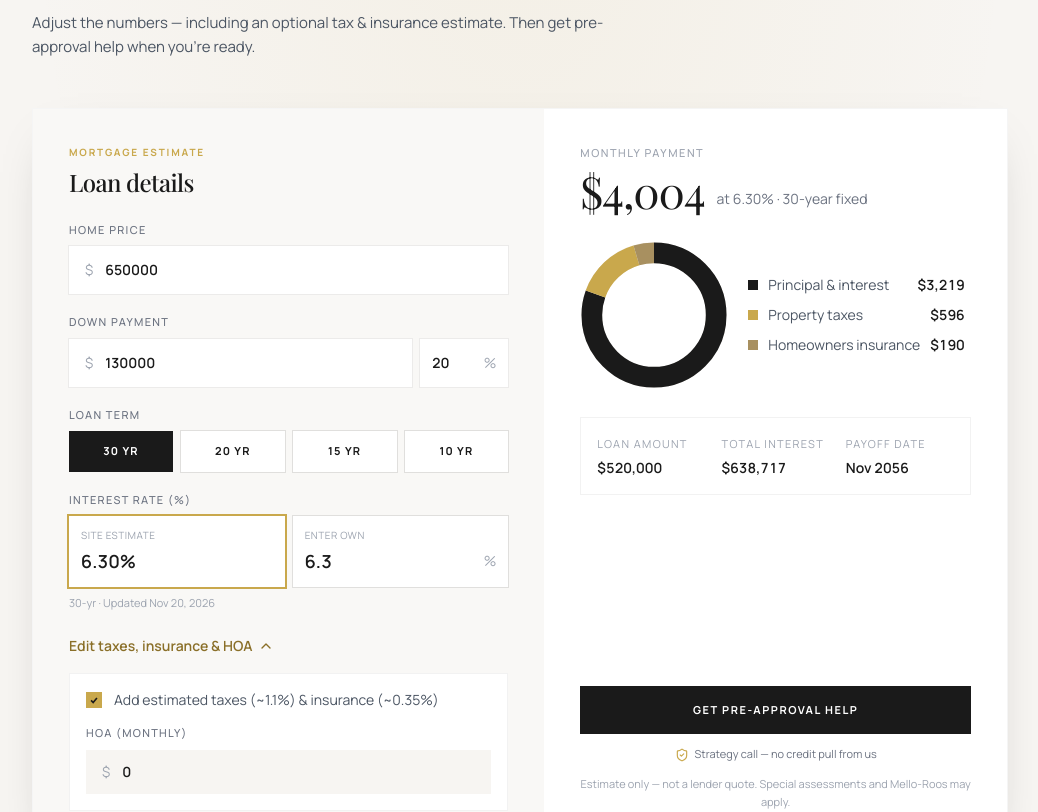
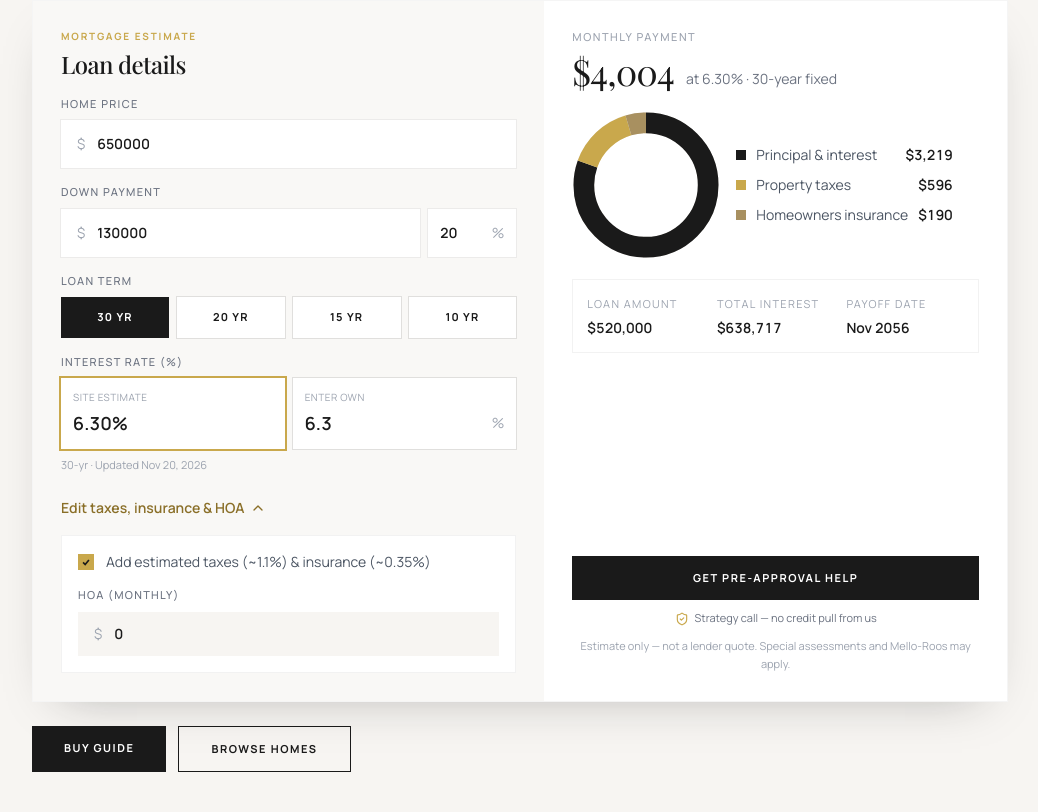
Before and after one commit to aaroncervantes/cervantes-realty-website-facelift, a React (Vite) app: page /calculator in a window 1280 px wide. Shown: the part 304-1116 px from the top of the page, without its empty margins (120-1158 px from the left). Built offline with nearby package versions, Linux system fonts and the light colour scheme; the HTML template or start-up script is replaced by a standard one; a web font is replaced by a local one.

Commit message:
Tighten calculator page — cut dead space above the tool (#18)
Shorter hero stack, smaller type, denser card padding so the estimate
sits in the first viewport instead of under a cream void.

Co-authored-by: Admin <aaroncervantes@users.noreply.github.com>

```diff
--- a/src/components/site/MortgageCalculator.tsx
+++ b/src/components/site/MortgageCalculator.tsx
@@ -192,15 +192,15 @@ export function MortgageCalculator({
       : "overflow-hidden border border-black/[0.04] bg-white shadow-[0_18px_50px_-28px_rgba(26,26,26,0.35)]";
 
   const inputs = (
-    <div className={isPage ? "bg-[#f7f5f2]/70 p-7 md:p-9" : ""}>
-      <div className="mb-6 flex items-start justify-between gap-4">
+    <div className={isPage ? "bg-[#f7f5f2]/70 p-5 md:p-7" : ""}>
+      <div className="mb-4 flex items-start justify-between gap-4">
         <div>
-          <p className="text-[10px] font-bold uppercase tracking-[0.18em] text-[#c9a84c] mb-1.5">
+          <p className="text-[10px] font-bold uppercase tracking-[0.18em] text-[#c9a84c] mb-1">
             {t.mortgageEstimate}
           </p>
           <h3
             className={`font-serif font-medium tracking-tight text-[#1a1a1a] ${
-              isCompact ? "text-xl" : isPage ? "text-2xl" : "text-2xl md:text-[1.75rem]"
+              isCompact ? "text-xl" : isPage ? "text-xl md:text-2xl" : "text-2xl md:text-[1.75rem]"
             }`}
           >
             {isPage ? t.loanDetails : title ?? t.estimatePayment}
@@ -216,7 +216,7 @@ export function MortgageCalculator({
         )}
       </div>
 
-      <div className={`grid gap-5 ${isCompact ? "grid-cols-1" : ""}`}>
+      <div className={`grid gap-4 ${isCompact ? "grid-cols-1" : ""}`}>
         <label className="block">
           <FieldLabel>{t.homePrice}</FieldLabel>
           <div className="mt-2 flex items-center bg-white ring-1 ring-black/5 focus-within:ring-[#c9a84c]/70">
@@ -403,15 +403,15 @@ export function MortgageCalculator({
   );
 
   const results = (
-    <div className={isPage ? "p-7 md:p-9 flex flex-col h-full" : "mt-8 border-t border-black/[0.06] pt-8"}>
-      <p className="text-[11px] font-medium uppercase tracking-[0.14em] text-gray-400 mb-2">
+    <div className={isPage ? "p-5 md:p-7 flex flex-col h-full" : "mt-6 border-t border-black/[0.06] pt-6"}>
+      <p className="text-[11px] font-medium uppercase tracking-[0.14em] text-gray-400 mb-1.5">
         {t.monthlyPaymentLabel}
       </p>
       <div className="flex flex-wrap items-end gap-x-3 gap-y-1">
-        <p className="font-serif text-4xl md:text-[2.75rem] leading-none tracking-tight tabular-nums text-[#1a1a1a]">
+        <p className="font-serif text-3xl md:text-4xl leading-none tracking-tight tabular-nums text-[#1a1a1a]">
           {formatCurrency(monthly)}
         </p>
-        <p className="pb-1 text-sm text-gray-500">
+        <p className="pb-0.5 text-sm text-gray-500">
           {fill(t.atRateTerm, {
             rate: rate.toFixed(2),
             term: termYears,
@@ -419,7 +419,7 @@ export function MortgageCalculator({
         </p>
       </div>
 
-      <div className="mt-7 flex items-center gap-5">
+      <div className="mt-5 flex items-center gap-4">
         <PaymentDonut segments={segments} size={isSidebar ? 120 : 148} />
         <ul className="space-y-2.5 text-sm min-w-0">
           <li className="flex items-center gap-2.5">
@@ -483,7 +483,7 @@ export function MortgageCalculator({
         </ul>
       </div>
 
-      <dl className="mt-7 grid grid-cols-1 sm:grid-cols-3 gap-4 border border-black/5 p-4 text-sm">
+      <dl className="mt-5 grid grid-cols-1 sm:grid-cols-3 gap-3 border border-black/5 p-3.5 text-sm">
         <div>
           <dt className="text-[11px] uppercase tracking-[0.12em] text-gray-400">
             {t.loanAmount}
@@ -508,13 +508,13 @@ export function MortgageCalculator({
         </div>
       </dl>
 
-      <div className={`mt-auto ${isPage ? "pt-8" : "pt-6"} space-y-3`}>
+      <div className={`mt-auto ${isPage ? "pt-5" : "pt-5"} space-y-2.5`}>
         {showPreapproval && (
           <a
             href={buyTypeform("calculator")}
             target="_blank"
             rel="noopener noreferrer"
-            className="flex w-full items-center justify-center bg-[#1a1a1a] px-6 py-4 text-[11px] font-bold uppercase tracking-[0.14em] text-white transition-colors hover:bg-[#c9a84c]"
+            className="flex w-full items-center justify-center bg-[#1a1a1a] px-6 py-3.5 text-[11px] font-bold uppercase tracking-[0.14em] text-white transition-colors hover:bg-[#c9a84c]"
           >
             {t.getMyRateCta}
           </a>
--- a/src/pages/Calculator.tsx
+++ b/src/pages/Calculator.tsx
@@ -11,34 +11,36 @@ const Calculator = () => {
   return (
     <div className="min-h-screen bg-[#f7f5f2] text-[#1a1a1a]">
       <SiteHeader />
-      <section className="relative overflow-hidden py-16 md:py-24">
+      <section className="relative overflow-hidden pt-8 pb-12 md:pt-10 md:pb-16">
         <div
           aria-hidden
-          className="pointer-events-none absolute inset-0 bg-[radial-gradient(ellipse_at_top,_rgba(201,168,76,0.08),_transparent_55%)]"
+          className="pointer-events-none absolute inset-0 bg-[radial-gradient(ellipse_at_top,_rgba(201,168,76,0.07),_transparent_50%)]"
         />
         <div className="container relative mx-auto px-6 max-w-5xl">
-          <p className="text-[10px] uppercase tracking-[0.18em] text-[#c9a84c] font-bold mb-3 animate-[cr-fadeup_0.6s_ease-out_both]">
+          <div className="mb-5 md:mb-6 max-w-2xl">
+            <p className="text-[10px] uppercase tracking-[0.18em] text-[#c9a84c] font-bold mb-2">
               {t.calcEyebrow}
             </p>
-          <h1 className="font-serif text-4xl md:text-6xl tracking-tight mb-5 animate-[cr-fadeup_0.7s_ease-out_both]">
+            <h1 className="font-serif text-3xl md:text-5xl tracking-tight mb-2">
               {t.calcTitle}
             </h1>
-          <p className="text-gray-600 mb-12 max-w-xl text-[15px] leading-relaxed animate-[cr-fadeup_0.7s_ease-out_both]">
+            <p className="text-gray-600 text-sm md:text-[15px] leading-relaxed">
               {t.calcLead}
             </p>
-          <div className="animate-[cr-fadeup_1.1s_ease-out_both]">
+          </div>
+
           <MortgageCalculator variant="page" showPreapproval />
-          </div>
-          <div className="mt-12 flex flex-col sm:flex-row gap-3">
+
+          <div className="mt-6 flex flex-col sm:flex-row gap-3">
             <Link
               to="/buy"
-              className="bg-[#1a1a1a] text-white px-8 py-4 text-[11px] font-bold uppercase tracking-[0.14em] text-center hover:bg-[#c9a84c] transition-colors"
+              className="bg-[#1a1a1a] text-white px-8 py-3.5 text-[11px] font-bold uppercase tracking-[0.14em] text-center hover:bg-[#c9a84c] transition-colors"
             >
               {t.buyGuide}
             </Link>
             <Link
               to="/homes"
-              className="border border-[#1a1a1a] px-8 py-4 text-[11px] font-bold uppercase tracking-[0.14em] text-center hover:border-[#c9a84c] hover:text-[#c9a84c] transition-colors"
+              className="border border-[#1a1a1a] px-8 py-3.5 text-[11px] font-bold uppercase tracking-[0.14em] text-center hover:border-[#c9a84c] hover:text-[#c9a84c] transition-colors"
             >
               {t.calcBrowseHomes}
             </Link>
```
Lines whose indentation alone changed are shown as unchanged.
